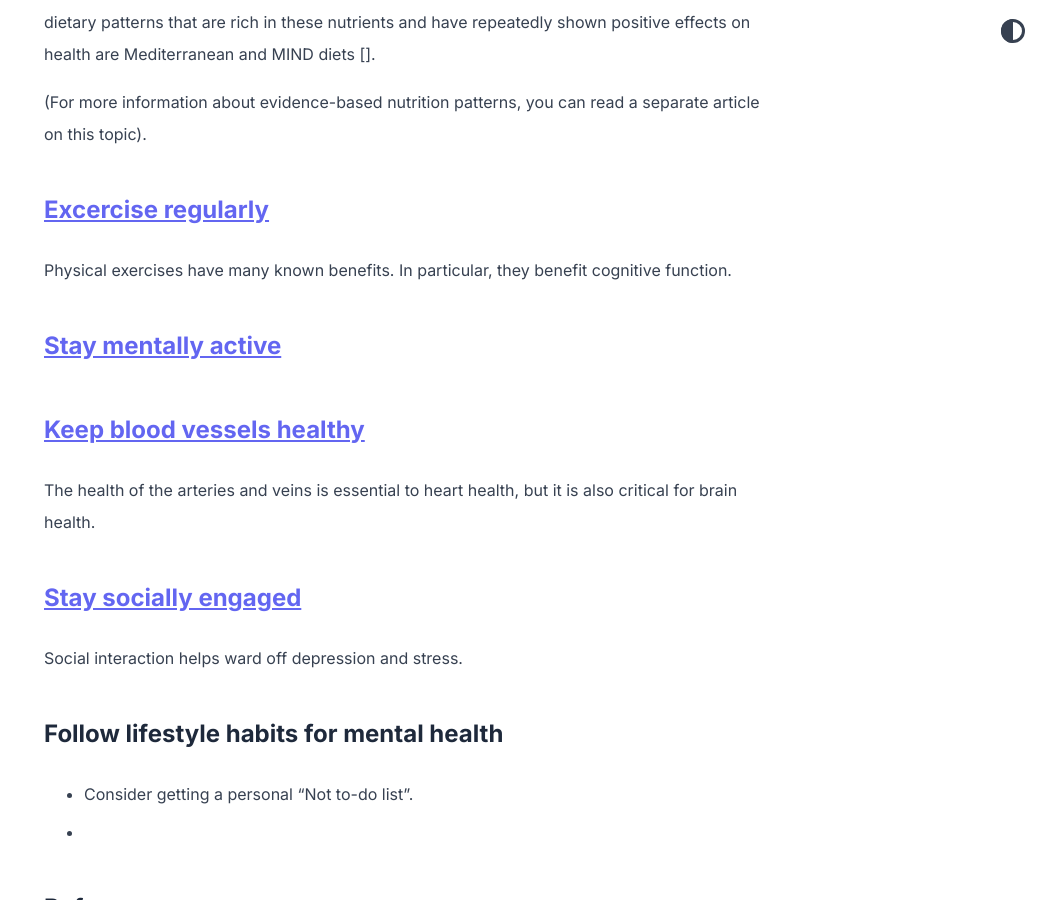
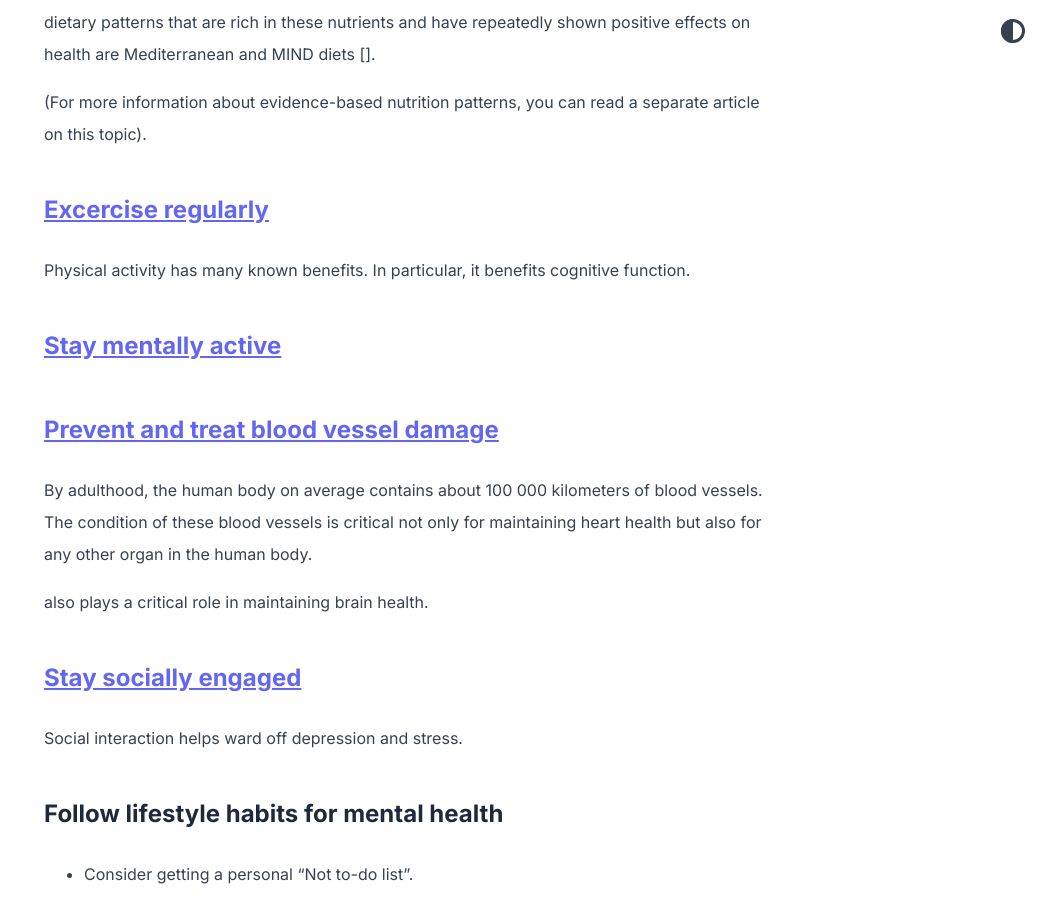
Before and after one commit to abhinavs/moonwalk, a Jekyll site: the page built from _posts/2023-07-19-brain-health.md, in a window 1280 px wide and 900 px high, scrolled down 1626 px. Shown: the whole window, without its empty margins (236-1280 px from the left). Built offline with Jekyll 4.4.1, drawn with Linux system fonts in a browser that asks for light colours; some of the changed text lies outside the part shown.

Commit message:
Update 2023-07-19-brain-health.md

```diff
--- a/_posts/2023-07-19-brain-health.md
+++ b/_posts/2023-07-19-brain-health.md
@@ -7,10 +7,10 @@ Brain health refers to the preservation of brain integrity and cognitive functio
 ## Contents
 - [Avoid head injuries](#avoid-head-injuries)
 - [Get in touch with your circadian rhythm](#get-in-touch-with-your-circadian-rhythm)
-- [Diet](#the-middle)
+- [Follow a plant-rich diet](#the-middle)
 - [Excercise regularly](#excercice-regularly)
 - [Stay mentally active](#the-middle)
-- [Blood vessels](#the-end)
+- [Prevent and treat blood vessel damage](#the-end)
 - [Stay socially engaged](#stay-socially-engaged)
 - [Follow lifestyle habits for mental health](#follow-lifestyle-habits-for-mental-health)
 
@@ -41,7 +41,7 @@ Specific nutrients in food - such as omega-3 fatty acids, flavonoids, vitamins B
 
 ## [Excercise regularly](#excercice-regularly)
 
-Physical exercises have many known benefits. In particular, they benefit cognitive function.
+Physical activity has many known benefits. In particular, it benefits cognitive function.
 
 
 ## [Stay mentally active](#the-middle)
@@ -49,9 +49,11 @@ Physical exercises have many known benefits. In particular, they benefit cogniti
 
 
 
-## [Keep blood vessels healthy](#the-middle)
+## [Prevent and treat blood vessel damage](#the-middle)
 
-The health of the arteries and veins is essential to heart health, but it is also critical for brain health.
+By adulthood, the human body on average contains about 100 000 kilometers of blood vessels. The condition of these blood vessels is critical not only for maintaining heart health but also for any other organ in the human body.
+
+also plays a critical role in maintaining brain health.
 
 
 ## [Stay socially engaged](#the-middle)
```
